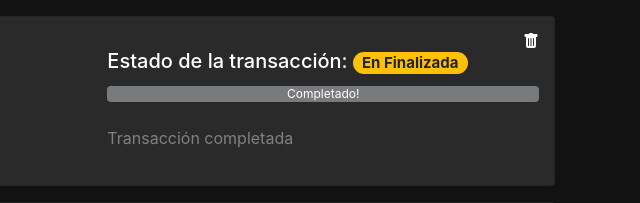
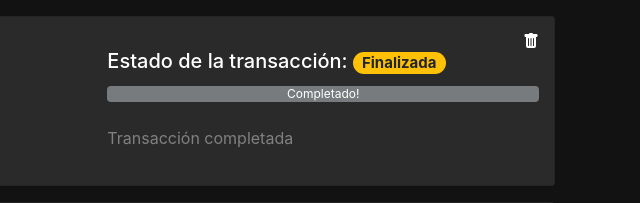
Before and after one commit to StevenTarazona/ISIS2007-PMC, a website: page mis-compras.html in a window 1280 px wide. Shown: the part 388-591 px from the top of the page, 640-1280 px from the left. Drawn offline with Linux system fonts and the light colour scheme.

Commit message:
mas cambios menores

```diff
--- a/mis-compras.html
+++ b/mis-compras.html
@@ -144,8 +144,8 @@
           <p class="card-text">El mejor shooter de la historia.</p>
         </div>
         <div class="col-md">
-          <h5 class="card-title">Estado de la transacción: <span class="badge badge-pill badge-warning">En
-              Finalizada</span></h5>
+          <h5 class="card-title">Estado de la transacción: <span
+              class="badge badge-pill badge-warning">Finalizada</span></h5>
           <div class="progress">
             <div class="progress-bar progress-bar-completado" role="progressbar" aria-valuenow="100" aria-valuemin="0"
               aria-valuemax="100" style="width:100%">Completado!</div>
```
Also changed, not shown: the_witcher_3.html (+2 -2 lines).
